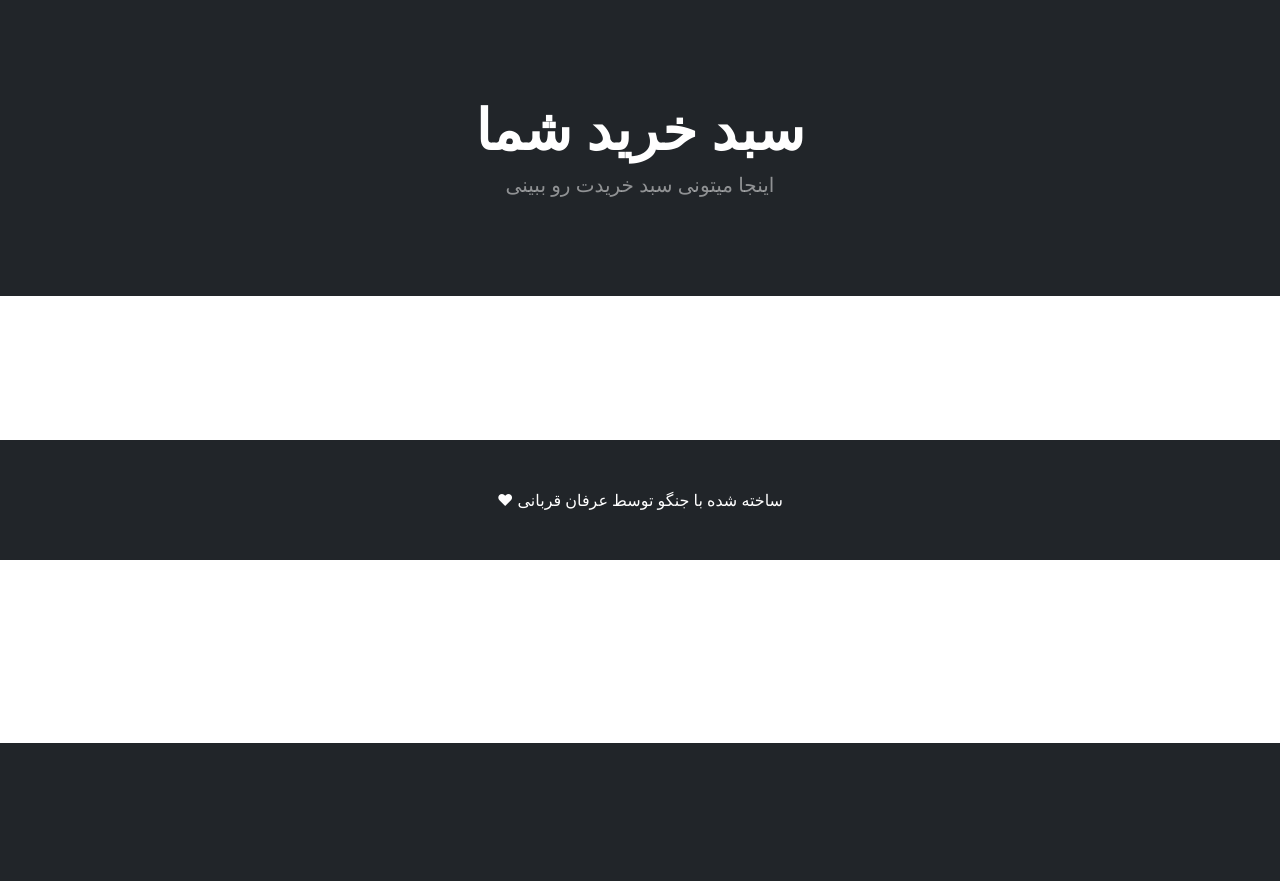
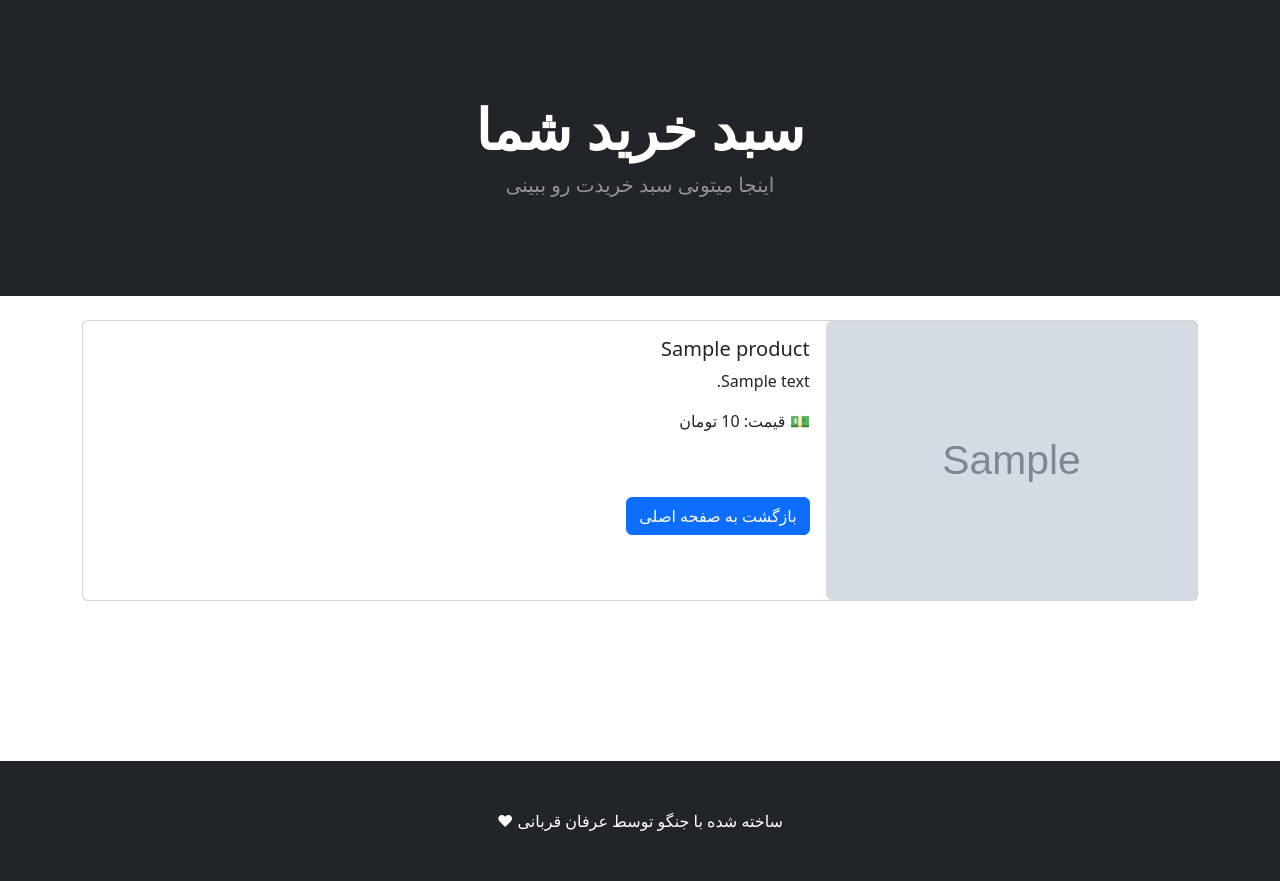
Before and after one commit to ERFAN2023xz/my_store, a Django app: template F_store/cart/templates/cart_summary.html in a window 1280 px wide. Shown: the part 57-938 px from the top of the page. Before the commit the page ends 800 px from the top, so only its background shows below. Run offline with Django 5.2, Linux system fonts and the light colour scheme; the template is opened without the code that fills it: most values are stand-ins (such as "Sample title", 1, 10 or a date in 2020); grey boxes marked "Sample" are stand-in pictures; some libraries are stand-ins or nearby versions.

Commit message:
d commit

```diff
--- a/F_store/cart/cart.py
+++ b/F_store/cart/cart.py
@@ -1,3 +1,5 @@
+from shop.models import Product
+
 class Cart:
     def __init__(self, request):
         self.session = request.session
@@ -18,3 +20,8 @@ class Cart:
         self.session.modified = True
     def __len__(self):
         return len(self.cart)
+
+    def get_prods(self):
+        product_ids = self.cart.keys()
+        products = Product.objects.filter(id__in=product_ids)
+        return products
--- a/F_store/cart/templates/cart_summary.html
+++ b/F_store/cart/templates/cart_summary.html
@@ -10,6 +10,37 @@
                 </div>
             </div>
         </header>
+        <br>
+        {% if cart_products %}
+        {% for product in cart_products %}
+        <div class="container">
+    <div class="card mb-3">
+        <div class="row g-0">
+            <div class="col-md-4">
+              <img src="{{ product.picture.url }}" class="img-fluid rounded-start" alt="...">
+            </div>
+            <div class="col-md-8">
+              <div class="card-body">
+                <h5 class="card-title">{{ product.name }}</h5>
+                <p class="card-text">{{ product.description }}</p>
+                {% if product.is_sale %}
 
+                <p class="card-text"> 💵 قیمت اصلی: <strike>{{ product.price }} تومان  </strike> <br> 💵🔥 قیمت استثنایی: {{ product.sale_price }} تومان  </p>
+
+                {% else %}
+                <p class="card-text"> 💵 قیمت: {{ product.price }} تومان  </p>
+                {% endif %}
+                <br><br>
+                <a href="{% url 'home' %}" class='btn btn-primary'>بازگشت به صفحه اصلی</a>
+              </div>
+            </div>
+          </div>
+        </div>
+</div>
+        {% endfor %}
+        {% else %}
+        <br><br><br>
+        <center><h3 class='container'>سبد خرید شما خالی است  &#128533; </h3></center>
+        {% endif %}
 <br><br><br><br><br><br>
 {% endblock %}
--- a/F_store/cart/views.py
+++ b/F_store/cart/views.py
@@ -4,7 +4,9 @@ from shop.models import Product
 from django.http import JsonResponse
 
 def cart_summary(request):
-    return render(request, "cart_summary.html", {})
+    cart = Cart(request)
+    cart_products = cart.get_prods()
+    return render(request, "cart_summary.html", {'cart_products':cart_products})
 
 def cart_add(request):
     cart = Cart(request)
```
Also changed, not shown: F_store/db.sqlite3.
